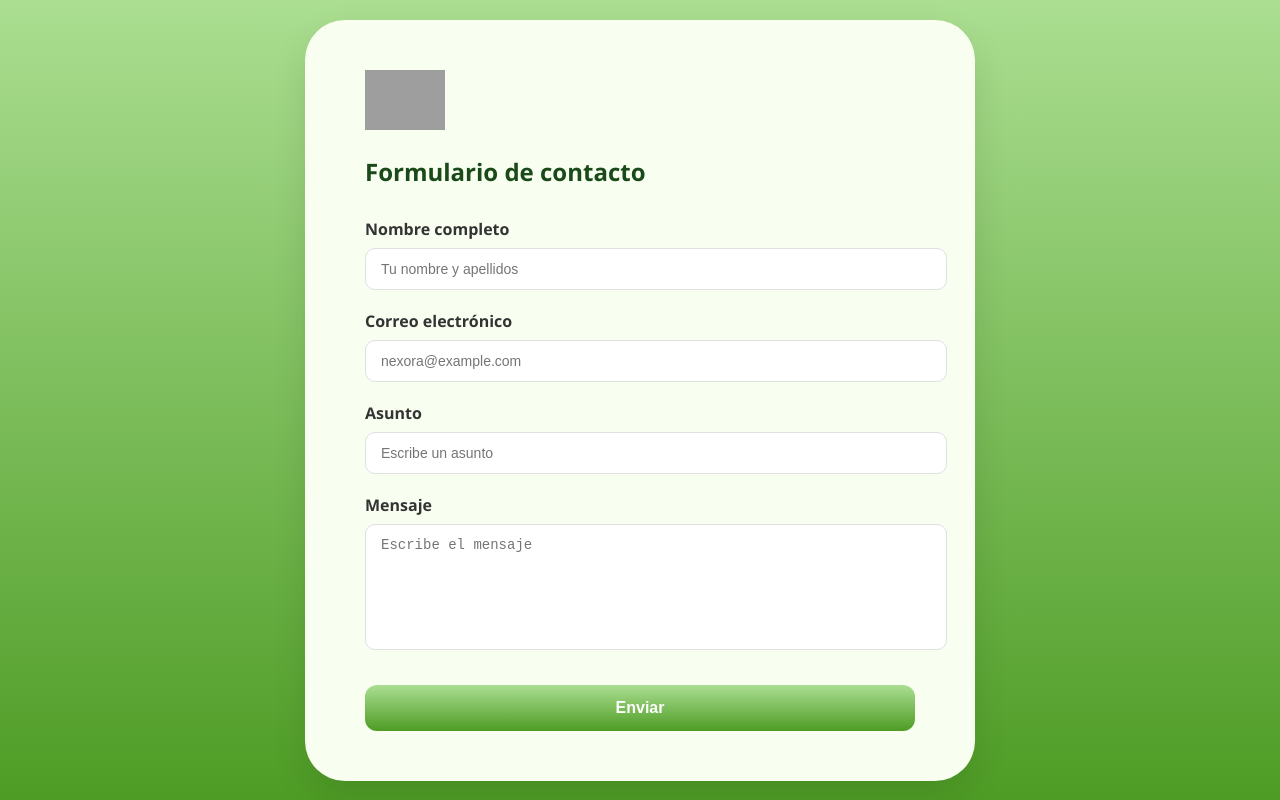
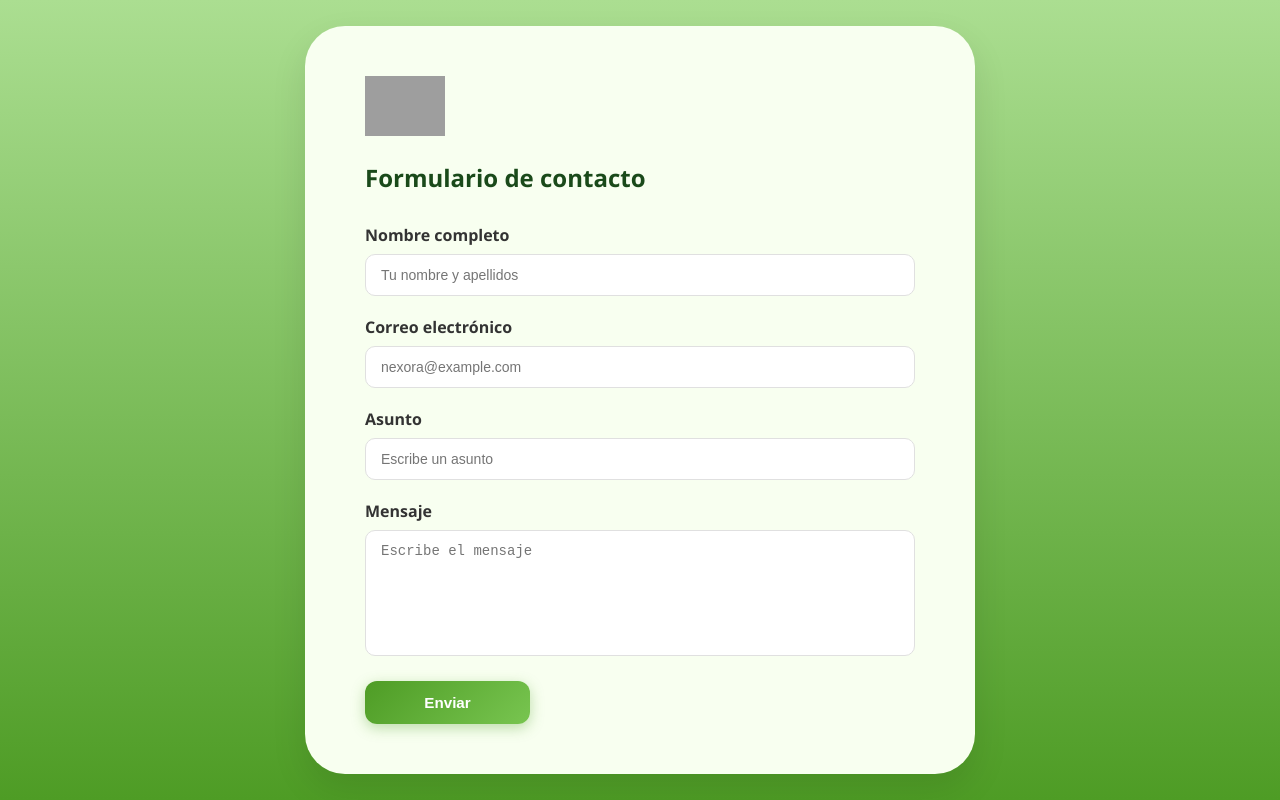
Before and after one commit to 333ares/Nexora, an Angular app in the folder frontend/: page /contacto in a window 1280 px wide. Built offline with nearby package versions, Linux system fonts and the light colour scheme; grey boxes are pictures that could not be loaded.

Commit message:
Retoque en la pantalla de contactos
Se han hecho retoques en la pantalla de contactos para que los estilos sean mas consistentes, añadiendo selectores y atributos.

```diff
--- a/frontend/src/app/contacto/contacto.css
+++ b/frontend/src/app/contacto/contacto.css
@@ -1,3 +1,8 @@
+:host {
+  --green-mid: #4E9C25;
+  --green-light: #78C550;
+}
+
 /* Contenedor principal con el degradado verde */
 .main-wrapper {
   background: linear-gradient(to bottom, #ABDE91, #4E9C25);
@@ -10,9 +15,11 @@
 
 /* La tarjeta blanca */
 .contact-card {
-  background-color: #f8fff0; /* Blanco con un toque verdoso */
+  background-color: #f8fff0;
+  /* Blanco con un toque verdoso */
   padding: 50px 60px;
-  border-radius: 40px; /* Bordes muy redondeados como en tu imagen */
+  border-radius: 40px;
+  /* Bordes muy redondeados como en tu imagen */
   width: 100%;
   max-width: 550px;
   box-shadow: 0 15px 35px rgba(0, 0, 0, 0.1);
@@ -38,8 +45,9 @@ label {
   color: #333;
 }
 
-input, textarea {
-  width: 100%;
+input,
+textarea {
+  width: 94.1%;
   padding: 12px 15px;
   border: 1px solid #e0e0e0;
   border-radius: 10px;
@@ -52,23 +60,27 @@ textarea {
   resize: none;
 }
 
-/* El botón verde degradado */
+/* El botón verde degradado (estilo Suscribirme de Inicio) */
+
 .btn-submit {
-  width: 100%;
-  padding: 14px;
-  background: linear-gradient(to bottom, #ABDE91, #4E9C25);
+  width: 30%;
+  font-family: 'Onest', sans-serif;
+  font-weight: 700;
+  font-size: 0.95rem;
+  color: white;
+  background: linear-gradient(135deg, var(--green-mid), var(--green-light));
   border: none;
   border-radius: 12px;
-  color: white;
-  font-weight: bold;
-  font-size: 16px;
+  padding: 13px 20px;
   cursor: pointer;
-  margin-top: 10px;
-  transition: opacity 0.3s;
+  white-space: nowrap;
+  box-shadow: 0 4px 14px rgba(78, 156, 37, 0.35);
+  transition: box-shadow 0.2s;
 }
 
 .btn-submit:hover {
-  opacity: 0.9;
+  box-shadow: 0 6px 20px rgba(78, 156, 37, 0.5);
+  opacity: 1;
 }
 
 /* Footer y enlaces */
@@ -93,7 +105,8 @@ textarea {
   width: auto;
 }
 
-html, body {
+html,
+body {
   margin: 0;
   padding: 0;
   height: 100%;
```
